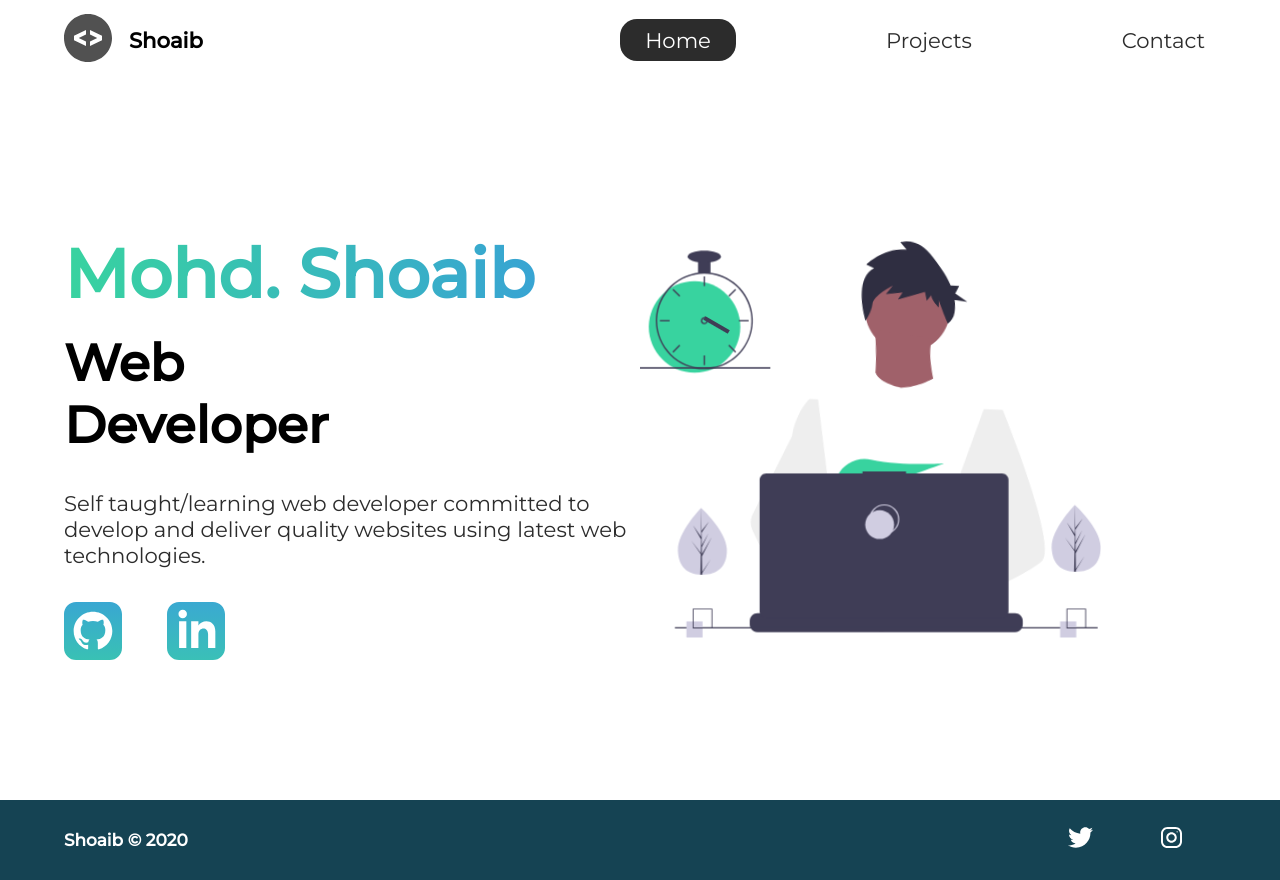
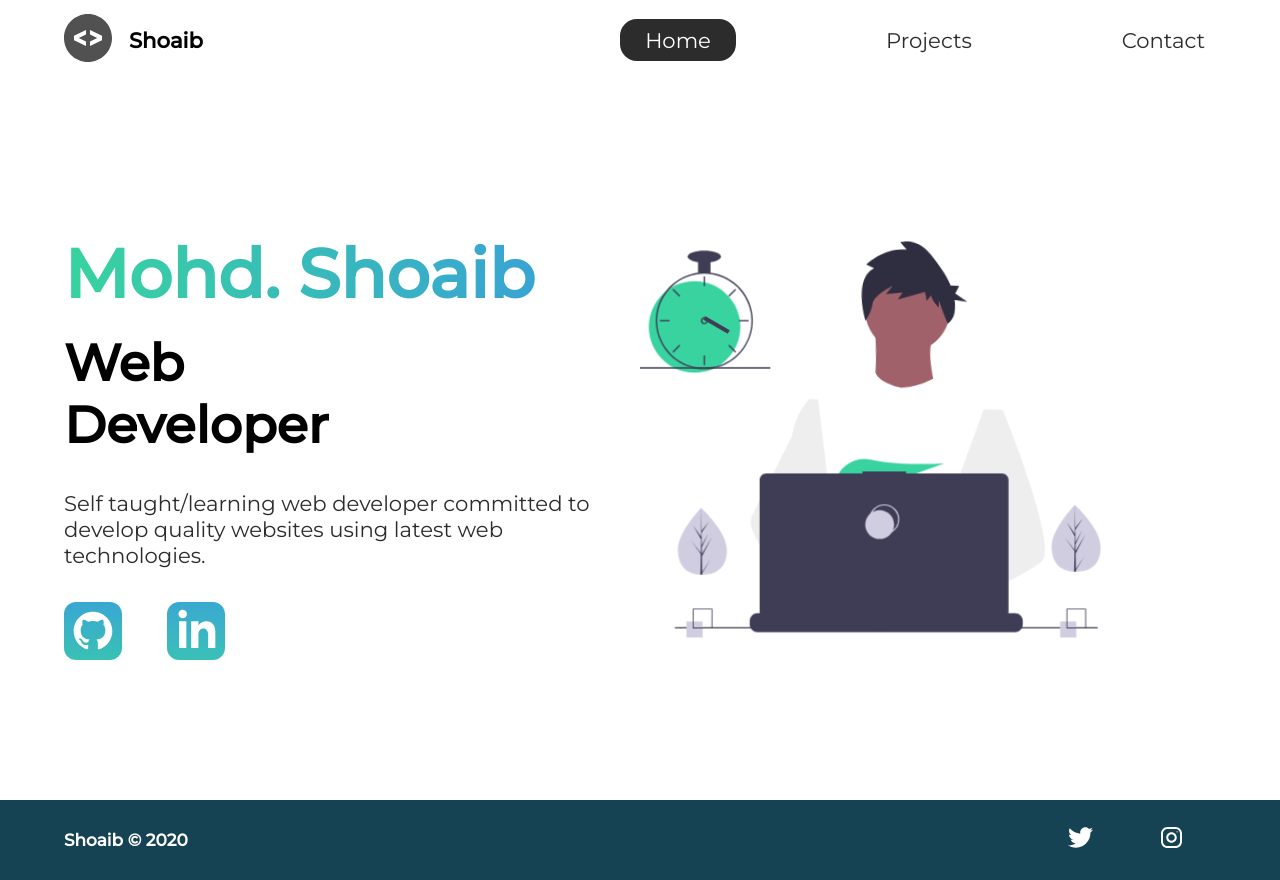
Before and after one commit to mshoaib9711/Portfolio-Setup, a plain HTML site: page index.html in a window 1280 px wide. Drawn offline with Linux system fonts and the light colour scheme.

Commit message:
intro p change

```diff
--- a/index.html
+++ b/index.html
@@ -38,8 +38,8 @@
           Developer
         </h3>
         <p>
-          Self taught/learning web developer committed to develop and deliver
-          quality websites using latest web technologies.
+          Self taught/learning web developer committed to develop quality
+          websites using latest web technologies.
         </p>
         <div class="intro-social">
           <a href="https://github.com/mshoaib9711" target="_blank"
```
